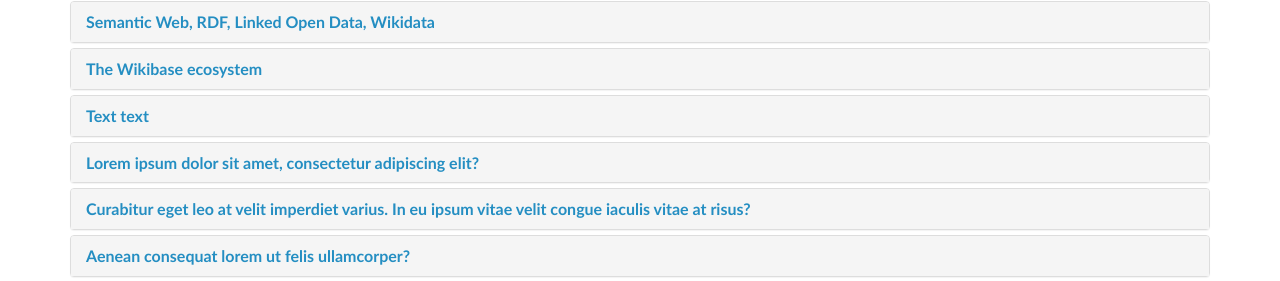
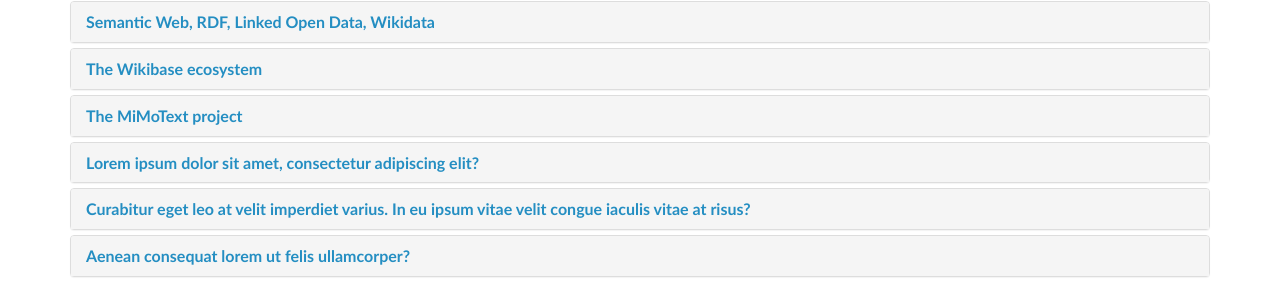
Before and after one commit to MiMoText/MiMoTextBase_Tutorial, a Jekyll site: the page built from pages/mydoc/aboutMiMoTextBase.md, in a window 1280 px wide. Shown: the part 284-565 px from the top of the page. Built offline with Jekyll 4.4.1, drawn with Linux system fonts in a browser that asks for light colours; comment, search, counter and statistics services are not loaded; our own code applies the rules of GitHub Pages for plain Markdown files.

Commit message:
Update about.html

```diff
--- a/_includes/about.html
+++ b/_includes/about.html
@@ -41,12 +41,13 @@
       <div class="panel-body">
         The software behind Wikidata is Wikibase, a set of MediaWiki extensions developed by Wikimedia Germany. Just like Wikidata, Wikibase is free and open for everyone. It is used for example by the project ArtBase [ArtBase](https://artbase.rhizome.org/wiki/Query), the project [Enslaved.org](https://enslaved.org/)or the [German National Library](https://www.dnb.de/EN/Home/home_node.html).
         We chose a local instance of Wikibase as the infrastructure for our data in “Mining and Modeling Text” for several reasons:
-        - Wikibase is suitable for storing the necessary amount of triples and comes with a SPARQL endpoint with numerous visualization possibilities.
-        - The software is open and free and as with the whole Wikimedia universe, there is a lively community always eager to help and a multitude of communication channels (Wiki conferences, Telegram group, Wikis).
-        - Wikibase enables us to store a multilingual knowledge graph (French/German/English), which was a feature we intended to use.
-        - As we match a part of our graph to Wikidata and intend to export a part of our graph to Wikidata too, the use of the same infrastructure as well as the reuse of existing properties was thought to facilitate data integration later.
-        - We see MiMoTextBase as part of the Wikibase ecosystem. Accordingly, we hope to make interesting data available to other projects and, conversely, to repurpose data made available elsewhere. The more projects in this ecosystem share the same infrastructure, the denser and more significant the whole graph becomes.
-
+        <ul>
+        <li> Wikibase is suitable for storing the necessary amount of triples and comes with a SPARQL endpoint with numerous visualization possibilities.</li>
+        <li>The software is open and free and as with the whole Wikimedia universe, there is a lively community always eager to help and a multitude of communication channels (Wiki conferences, Telegram group, Wikis).</li>
+        <li>Wikibase enables us to store a multilingual knowledge graph (French/German/English), which was a feature we intended to use.</li>
+        <li> As we match a part of our graph to Wikidata and intend to export a part of our graph to Wikidata too, the use of the same infrastructure as well as the reuse of existing properties was thought to facilitate data integration later.</li>
+        <li> We see MiMoTextBase as part of the Wikibase ecosystem. Accordingly, we hope to make interesting data available to other projects and, conversely, to repurpose data made available elsewhere. The more projects in this ecosystem share the same infrastructure, the denser and more significant the whole graph becomes.</li>
+        </ul>
       </div>
   </div>
 </div>
@@ -59,12 +60,16 @@
     <div class="panel-heading">
         <h4 class="panel-title">
             <a class="noCrossRef accordion-toggle" data-toggle="collapse" data-parent="#accordion" href="#collapseTwo">
-              <b>Text text</b></a>
+              <b>The MiMoText project</b></a>
         </h4>
     </div>
     <div id="collapseTwo" class="panel-collapse collapse noCrossRef">
         <div class="panel-body">
-            Some text.
+          MiMoText stands for "Mining and Modeling Text: Interdisciplinary applications, informational development, legal perspectives". It is an interdisciplinary project in computational literary studies conducted at the Trier Center for Digital Humanities (TCDH) at the University of Trier. The project is funded by the Research Initiative (2019–2023) of the federal state of Rhineland-Palatinate (Forschungsinitiative Rheinland-Pfalz).
+
+We are dealing with new ways to model and analyze literary history and literary historiography. The overall aim is to establish a <b>knowledge graph</b> that aggregates statements relevant to literary history extracted from various sources. Our application domain is the French novel of the second half of the 18th century – the transfer to other domains and disciplines (other philologies, but also, for example, Philosophy, History and Art) has been planned and conceived from the beginning.
+
+
         </div>
     </div>
 </div>
```
